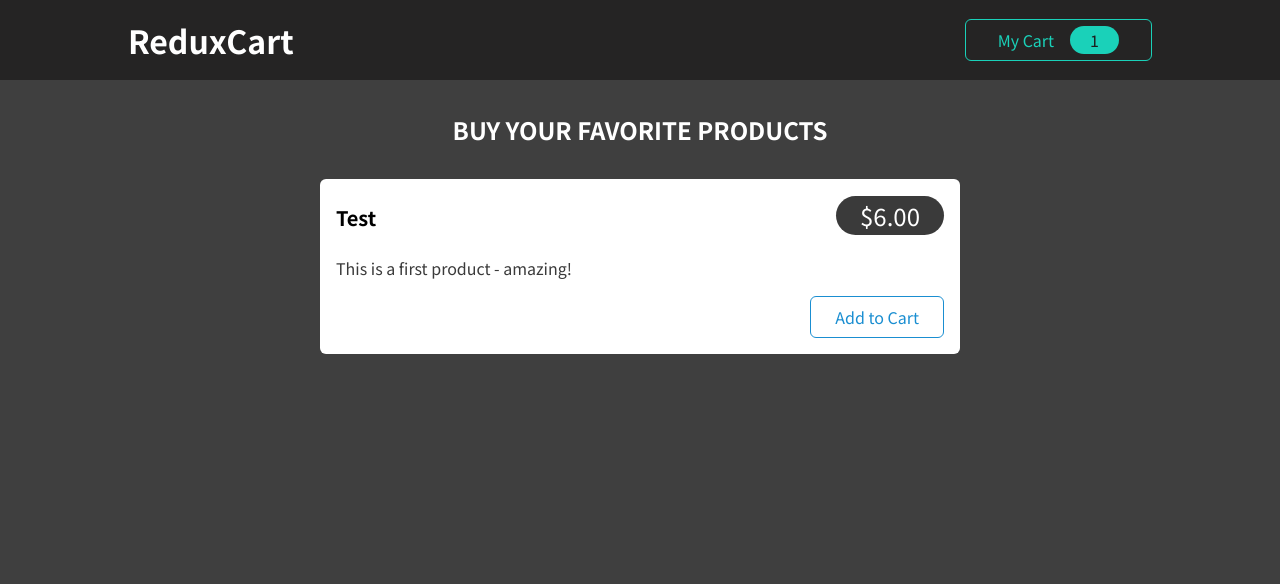
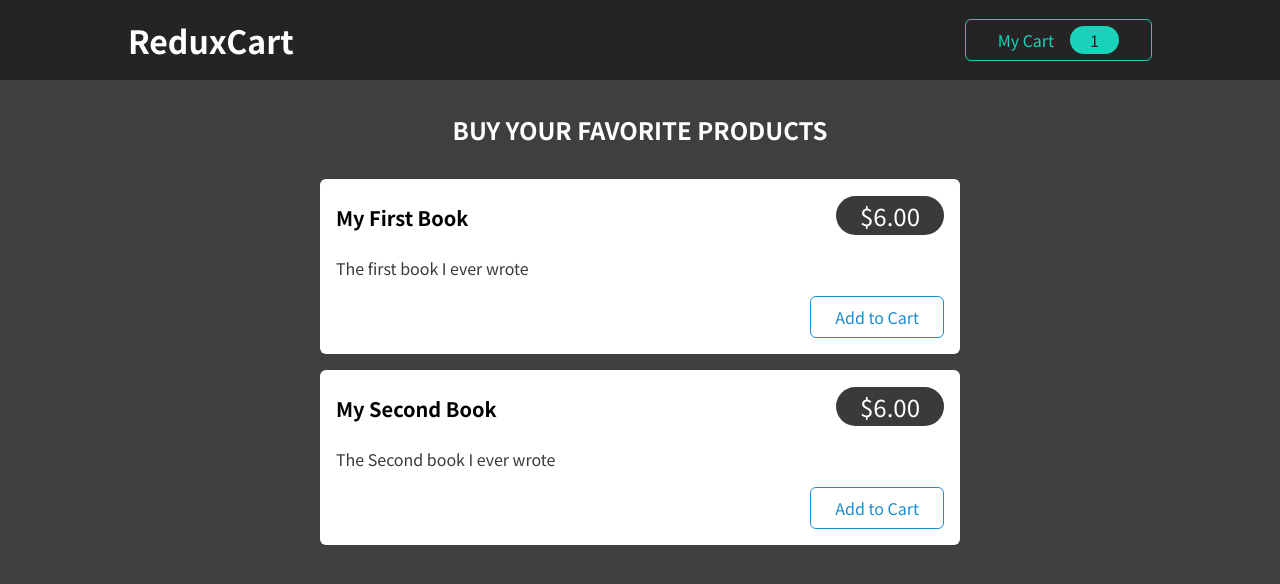
Before and after one commit to onomlight/fixredux, a React (Create React App) app: page / in a window 1280 px wide. Shown: the top 584 px of the page. Built offline with nearby package versions, Linux system fonts and the light colour scheme.

Commit message:
장바구니 연결 및 카운팅 추가

```diff
--- a/src/components/Shop/Products.js
+++ b/src/components/Shop/Products.js
@@ -1,19 +1,36 @@
-import ProductItem from './ProductItem';
-import classes from './Products.module.css';
-
+import ProductItem from './ProductItem'
+import classes from './Products.module.css'
+const DUMMY_PRODUCTS = [
+  {
+    id: 'p1',
+    price: 6,
+    title: 'My First Book',
+    description: 'The first book I ever wrote',
+  },
+  {
+    id: 'p2',
+    price: 6,
+    title: 'My Second Book',
+    description: 'The Second book I ever wrote',
+  },
+]
 const Products = (props) => {
   return (
     <section className={classes.products}>
       <h2>Buy your favorite products</h2>
       <ul>
-        <ProductItem
-          title='Test'
-          price={6}
-          description='This is a first product - amazing!'
-        />
+        {DUMMY_PRODUCTS.map((product) => (
+          <ProductItem
+            key={product.id}
+            id={product.id}
+            title={product.title}
+            price={product.price}
+            description={product.description}
+          />
+        ))}
       </ul>
     </section>
-  );
-};
+  )
+}
 
-export default Products;
+export default Products
```
